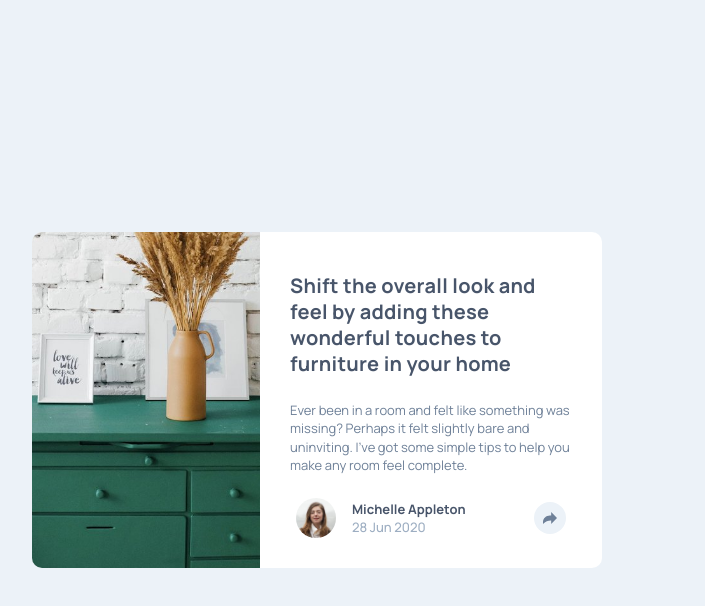
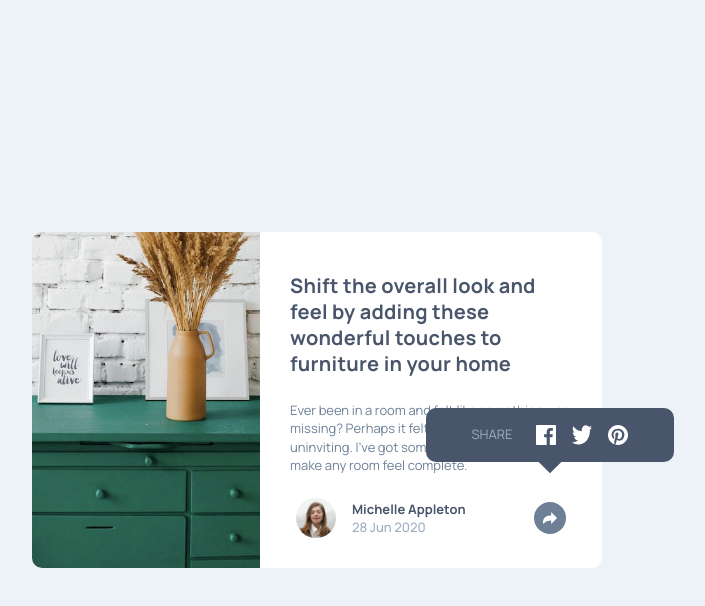
Before and after one commit to kirilenko-a/article-preview-component, a website built with Vite: page index.html in a window 1280 px wide. Both pictures are taken after a click on the button 873 px from the left and 517 px from the top of the page. Shown: the whole page, without its empty margins (323-1028 px from the left). Built offline with nearby package versions, Linux system fonts and the light colour scheme.

Commit message:
add share button logic

```diff
--- a/index.html
+++ b/index.html
@@ -15,10 +15,10 @@
   <body
     class="h-screen flex flex-col px-6 justify-center bg-grey200 font-main md:px-20 xl:px-88.75"
   >
-    <main class="bg-white rounded-[10px] overflow-hidden md:flex">
+    <main class="bg-white rounded-[10px] md:flex">
       <picture class="shrink-0 w-[40%]">
         <img
-          class="md:h-full md:object-cover"
+          class="md:h-full md:object-cover rounded-tl-[10px] rounded-tr-[10px] md:rounded-tr-none md:rounded-bl-[10px]"
           src="./src/assets/drawers.jpg"
           alt="drawers picture"
         />
@@ -41,7 +41,8 @@
         </div>
 
         <div
-          class="py-5.5 px-7.5 bg-grey900 flex justify-between items-center gap-16 hidden"
+          id="footer"
+          class="py-5.5 px-7.5 bg-grey900 justify-between items-center gap-16 hidden"
         >
           <div class="flex gap-6">
             <p class="text-grey400 text-[13px] leading-[1.4] tracking-[25%]">
@@ -69,7 +70,10 @@
             </picture>
           </div>
 
-          <button class="p-2.25 bg-grey500 rounded-full size-8 cursor-pointer">
+          <button
+            id="footer-grey-btn"
+            class="p-2.25 bg-grey500 rounded-full size-8 cursor-pointer"
+          >
             <img
               class="brightness-0 invert"
               src="./src/assets/icon-share.svg"
@@ -79,7 +83,8 @@
         </div>
 
         <div
-          class="py-4.5 px-7.5 flex justify-between items-center md:py-0 md:px-9 xl:pb-7.5 md:pb-10.25"
+          id="author"
+          class="py-4.5 px-7.5 flex justify-between items-center md:py-0 md:px-9 xl:pb-7.5 md:pb-10.25 relative"
         >
           <div class="flex gap-4 items-center">
             <picture>
@@ -99,9 +104,47 @@
             </div>
           </div>
 
-          <button class="bg-grey200 p-2.25 rounded-full size-8 cursor-pointer">
-            <img src="./src/assets/icon-share.svg" alt="share icon" />
-          </button>
+          <div class="relative">
+            <button
+              id="share-btn"
+              class="bg-grey200 p-2.25 rounded-full size-8 cursor-pointer"
+            >
+              <img
+                id="share-icon"
+                src="./src/assets/icon-share.svg"
+                alt="share icon"
+              />
+            </button>
+
+            <div
+              id="popover"
+              class="hidden gap-6 bg-grey900 justify-center w-62 px-9.5 py-4.25 bottom-[calc(100%+40px)] left-1/2 -translate-x-1/2 rounded-[10px] absolute after:content-[''] after:absolute after:size-4 after:bg-grey900 after:rotate-45 after:top-full after:-translate-y-1/2 after:left-1/2 after:-translate-x-1/2"
+            >
+              <p class="text-grey400 text-[13px] leading-[1.4] tracking-[25%]">
+                SHARE
+              </p>
+
+              <picture class="flex justify-between gap-4">
+                <img
+                  class="w-5 h-5"
+                  src="./src/assets/icon-facebook.svg"
+                  alt="facebook icon"
+                />
+
+                <img
+                  class="w-5 h-5"
+                  src="./src/assets/icon-twitter.svg"
+                  alt="twitter icon"
+                />
+
+                <img
+                  class="w-5 h-5"
+                  src="./src/assets/icon-pinterest.svg"
+                  alt="pinterest icon"
+                />
+              </picture>
+            </div>
+          </div>
         </div>
       </div>
     </main>
--- a/src/main.js
+++ b/src/main.js
@@ -1 +1,28 @@
 import "./style.css";
+//DOM
+const shareButton = document.getElementById("share-btn");
+const popover = document.getElementById("popover");
+const footer = document.getElementById("footer");
+const author = document.getElementById("author");
+const footerGreyButton = document.getElementById("footer-grey-btn");
+const shareIcon = document.getElementById("share-icon");
+
+//LOGIC
+shareButton.addEventListener("click", () => {
+  if (window.matchMedia("(min-width: 768px)").matches) {
+    popover.classList.toggle("hidden");
+    popover.classList.add("flex");
+    shareButton.classList.toggle("bg-grey500");
+    shareIcon.classList.toggle("invert");
+    shareIcon.classList.toggle("brightness-0");
+  } else {
+    author.classList.toggle("hidden");
+    footer.classList.toggle("hidden");
+    footer.classList.add("flex");
+  }
+});
+
+footerGreyButton.addEventListener("click", () => {
+  footer.classList.toggle("hidden");
+  author.classList.toggle("hidden");
+});
```
